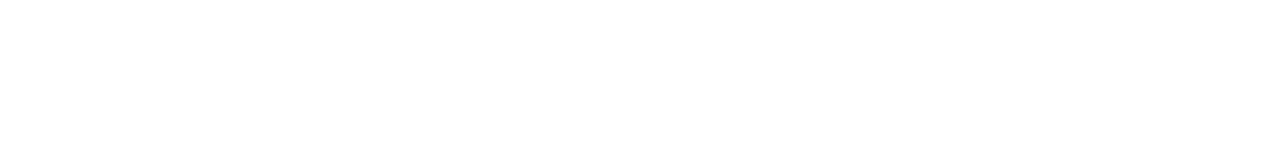
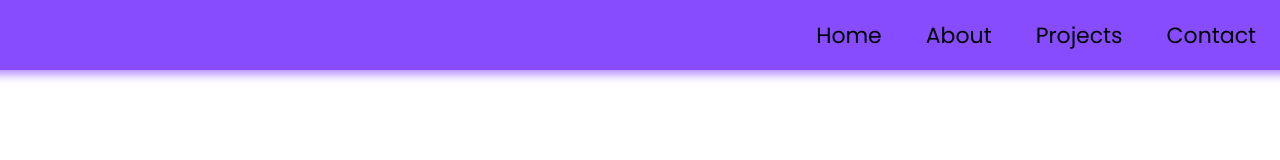
Before and after one commit to DYuHLin/damian-portfolio, a plain HTML site: page index.html in a window 1280 px wide. Drawn offline with nearby package versions, Linux system fonts and the light colour scheme.

Commit message:
Doing the navbar currently and have already styled it a little bit.

```diff
--- a/index.html
+++ b/index.html
@@ -6,8 +6,33 @@
     <meta name="viewport" content="width=device-width, initial-scale=1.0">
     <title>Damian Portfolio</title>
     <link rel="stylesheet" href="style.css">
+    <link href='https://unpkg.com/boxicons@2.1.4/css/boxicons.min.css' rel='stylesheet'>
 </head>
 <body>
+    <header>
+        <nav>
+            <div class="menu">
+                <ul>
+                    <li class="nav-link"><a href="#">Home</a></li>
+                    <li class="nav-link"><a href="#">About</a></li>
+                    <li class="nav-link"><a href="#">Projects</a></li>
+                    <li class="nav-link"><a href="#">Contact</a></li>
+                </ul>
+            </div>
+            <div class="menu-btn" id="menuBtn">
+                <span class="bar"></span>
+                <span class="bar"></span>
+                <span class="bar"></span>
+            </div>
+        </nav>
+    </header>
 
+    <main>
+
+    </main>
+
+    <footer>
+
+    </footer>
 </body>
 </html>
--- a/style.css
+++ b/style.css
@@ -1 +1,68 @@
 @import url('https://fonts.googleapis.com/css2?family=Poppins:wght@400;500;600&display=swap');
+
+* {
+    margin: 0;
+    padding: 0;
+    font-family: 'Poppins', sans-serif;;
+}
+
+body {
+    min-height: 100vh;
+}
+
+html {
+    scroll-behavior: smooth;
+}
+
+header{
+    max-width: 100%;
+    height: 70px;
+    background-color: hsl(260, 100%, 65%);
+    box-shadow: 0 -6px 10px 10px hsl(260, 100%, 75%);
+}
+
+nav {
+    padding-right: 18px;
+    height: 100%;
+    display: flex;
+    align-items: center;
+    justify-content: flex-end;
+}
+
+a {
+    text-decoration: none;
+    color: black;
+    transition: color 0.3s ease-in-out;
+}
+
+a:hover {
+    color: rgba(73, 72, 72, 0.979);
+}
+
+.menu {
+    display: flex;
+    align-items: center;
+    max-height: 100%;
+}
+
+ul {
+    list-style: none;
+    display: flex;
+    gap: 32px;
+}
+
+.nav-link {
+    font-size: 22px;
+    padding: 6px;
+    border-radius: 8px;
+    transition: background-color 0.3s ease-in-out;
+}
+
+.nav-link:hover {
+    background-color: hsl(260, 100%, 80%);
+}
+
+.menu-btn{
+    display: none;
+    cursor: pointer;
+}
```
